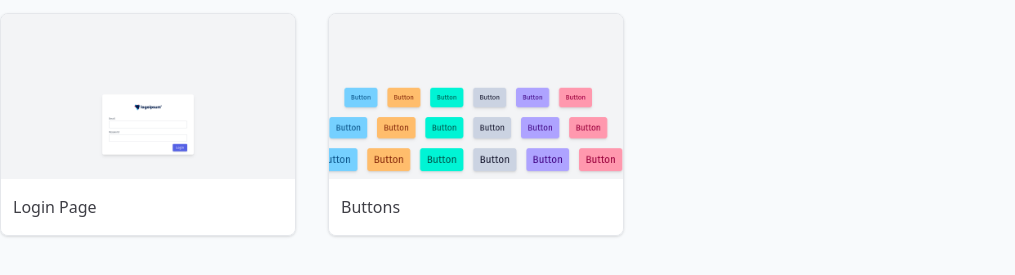
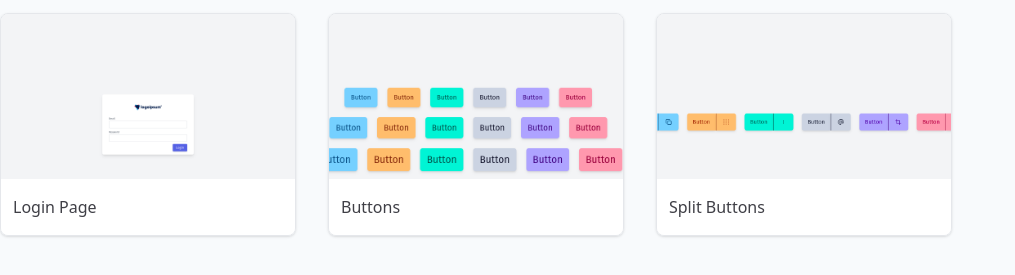
Before and after one commit to JustinByrne/tailwindcss-components, a website: page index.html in a window 1280 px wide. Shown: the part 71-346 px from the top of the page, without its empty margins (0-1015 px from the left). Drawn offline with Linux system fonts and the light colour scheme.

Commit message:
Added split button to the index page

```diff
--- a/index.html
+++ b/index.html
@@ -46,6 +46,20 @@
             Buttons
           </div>
         </a>
+        <a
+          class="relative overflow-hidden rounded-lg border shadow"
+          href="./components/split-button.html"
+        >
+          <img
+            src="./screenshots/split-button.png"
+            class="aspect-[4/3] w-full object-cover"
+          />
+          <div
+            class="absolute bottom-0 w-full bg-white px-3 py-4 text-zinc-700"
+          >
+            Split Buttons
+          </div>
+        </a>
       </div>
     </div>
   </body>
```
Also changed, not shown: screenshots/split-button.png (added), tailwind.css.
